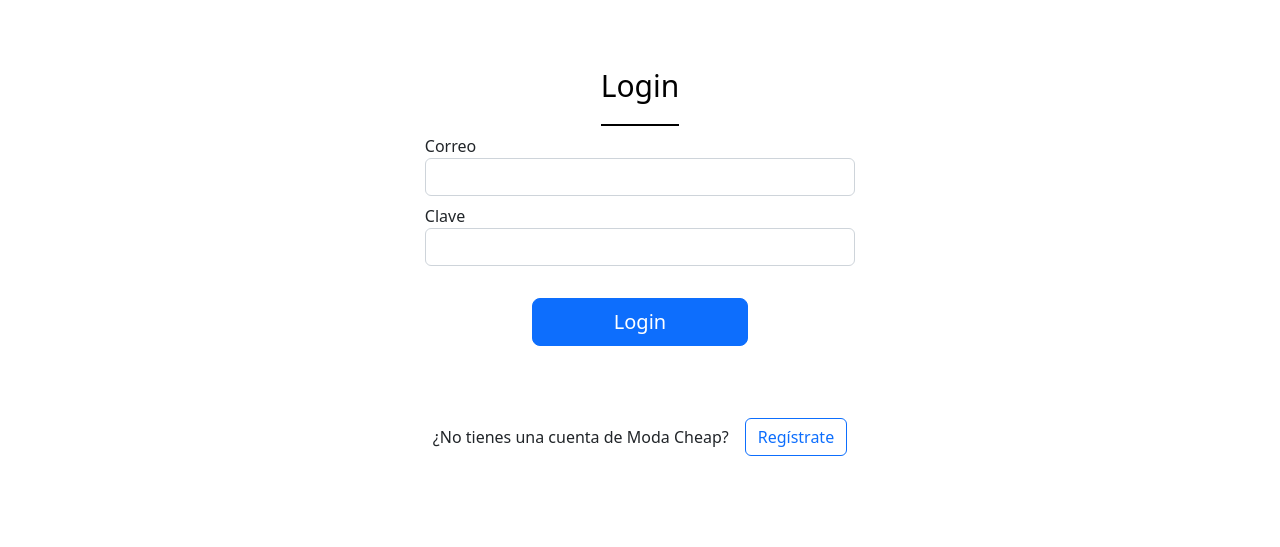
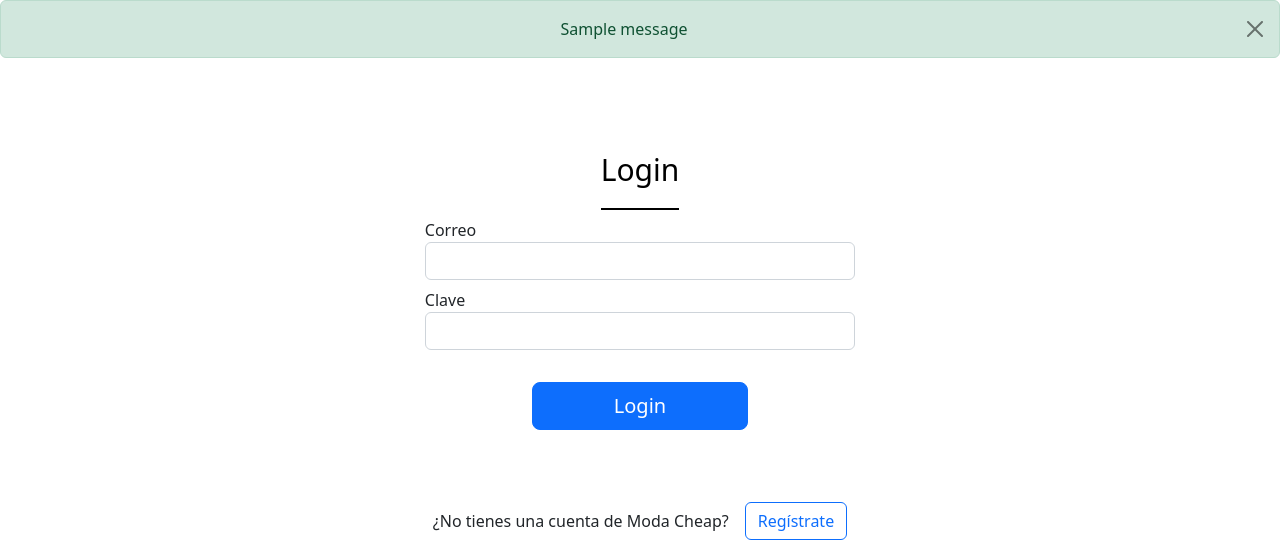
Before and after one commit to jjordanoc/modacheap, a Flask app: page /usuario/login in a window 1280 px wide. Shown: the part 86-633 px from the top of the page. Run offline with Flask 2, Linux system fonts and the light colour scheme; tables that the repository leaves empty hold one stand-in row (values such as "Sample post"); one stand-in notice (Sample message) is shown.

Commit message:
Se anadio un mejor manejo de errores

```diff
--- a/app.py
+++ b/app.py
@@ -1,4 +1,5 @@
 # Imports
+from curses.ascii import HT
 import sys
 import os
 from shortuuid import ShortUUID
@@ -8,6 +9,7 @@ from flask_migrate import Migrate
 from flask_login import login_required, LoginManager, login_user, current_user, logout_user
 from dotenv import load_dotenv
 from werkzeug.utils import secure_filename
+from werkzeug.exceptions import HTTPException
 from helpers import handle_error, handle_error_db
 import unittest
 
@@ -42,18 +44,22 @@ def usuario_login():
             usuario = load_user(correo)
             print(usuario)
             if not usuario or not usuario.check_clave(clave):
-                return redirect(url_for("usuario_login"))
+                raise Exception("Usuario o clave incorrectos.")
             login_user(usuario, remember=True)
             res["status"] = "success"
-            return jsonify(res)
+            res["message"] = "Ingreso con exito."
         except Exception as e:
+            res["status"] = "warning"
+            res["message"] = "Usuario o clave incorrectos."
             handle_error(e)
+        return jsonify(res)
 
     return render_template("login.html")
 
 @app.route("/usuario/logout")
 def usuario_logout():
     logout_user()
+    flash("Usted ha cerrado su sesion.", "info")
     return redirect(url_for("usuario_login"))
 
 # Controllers
@@ -80,12 +86,14 @@ def usuario_registrar():
             db.session.commit()
             login_user(user, remember=True)
             res["status"] = "success"
-            return jsonify(res)
+            res["message"] = "Usuario registrado con exito."
         except Exception as e:
+            res["status"] = "warning"
+            res["message"] = "No se pudo registrar su usuario."
             handle_error_db(e, db)
         finally:
             db.session.close()
-
+        return jsonify(res)
     return render_template("register.html")
 
 @app.route("/producto/buscar", methods=["GET"])
@@ -140,13 +148,15 @@ def producto_crear():
                 'sexo' : sexo,
                 'categoria' : categoria,
                 'distrito' : distrito,
-                "status" : "success"
+                "status" : "success",
+                "message" : "Se creo su producto con exito."
             }
         except Exception as e :
+            res["status"] = "warning"
+            res["message"] = "No se pudo crear su producto."
             handle_error_db(e, db)
         finally:
             db.session.close()
-        flash("Producto creado con exito.")
         return jsonify(res)
     return render_template("vender.html", usuario=current_user)
 
@@ -168,7 +178,10 @@ def imagen_crear():
         db.session.add(imagen)
         db.session.commit()
         res["status"] = "success"
+        res["message"] = "Se subio la imagen con exito."
     except Exception as e:
+        res["status"] = "warning"
+        res["message"] = "No se pudo subir la imagen."
         handle_error_db(e, db)
     finally:
         db.session.close()
@@ -183,13 +196,16 @@ def static_uploaded(img_id):
 def static_resources(img_id):
     return send_from_directory("static/resources", img_id)
 
-@app.errorhandler(404)
-def handle_not_found(error):
-    flash("Ocurrio un error inesperado.", category="error")
-    return redirect(url_for("usuario_login"))
+@app.errorhandler(HTTPException)
+def handle_http_error(e):
+    handle_error(e)
+    flash("Ocurrio un error inesperado.", category="danger")
+    return redirect(url_for("index"))
 
 @app.errorhandler(AssertionError)
-def handle_not_found(error):
+def handle_assertion(e):
+    handle_error(e)
+    flash("Ocurrio un error inesperado.", category="danger")
     return redirect(url_for("index"))
 
 # Run
--- a/static/scripts/main.js
+++ b/static/scripts/main.js
@@ -1,3 +1,16 @@
+const mostrarAlerta = function(status, message) {
+    const alerta = document.getElementById("alert");
+    alerta.classList.add("show");
+    alerta.classList.add("alert-" + status);
+    const messageBox = document.getElementById("message");
+    messageBox.innerHTML = message;
+}
+
+const ocultarAlerta = function() {
+    const alerta = document.getElementById("alert");
+    alerta.classList.remove("show");
+}
+
 const usuarioLogin = function(e) {
     e.preventDefault();
     const correo = document.getElementById("correo");
@@ -11,15 +24,15 @@ const usuarioLogin = function(e) {
         headers: {
             "Content-Type": "application/json"
         }
-    }).then(res => res.json()).then(function(resJson) {
+    }).then(function(res) {
+        return res.json();
+    }).then(function(resJson) {
         if (resJson["status"] == "success") {
             window.location.href = "/"
         }
         else {
-            throw Error("Error de ingreso. Intente de nuevo.");
+            mostrarAlerta(resJson["status"], resJson["message"]);
         }
-    }).catch(function(e) {
-        console.log(e);
     });
 }
 
@@ -40,13 +53,15 @@ const usuarioRegistrar = function(e) {
         headers: {
             "Content-Type": "application/json"
         }
-    }).then(res => res.json()).then(function(resJson) {
+    }).then(function(res) {
+        return res.json();
+    }).then(function(resJson) {
         if (resJson["status"] == "success") {
-            console.log(resJson);
             window.location.href = "/";
         }
-    }).catch(function(e) {
-        console.log(e);
+        else {
+            mostrarAlerta(resJson["status"], resJson["message"]);
+        }
     });
 }
 
@@ -100,14 +115,12 @@ const productoCrear = function(e) {
                 }).then(res => res.json()).then(function(resJson) {
                     if (resJson["status"] == "success") {
                         window.location.href = "/";
-
+                    }
+                    else {
+                        mostrarAlerta(resJson["status"], resJson["message"]);
                     }
                 });
             }
         }
-    }).catch(function() {
-
     });
-
-
 }
--- a/static/styles/main.css
+++ b/static/styles/main.css
@@ -317,3 +317,14 @@ input[name="r"]{
     width: 50px;
     height: 50px;
 }
+
+.hidden {
+    display: none;
+}
+
+
+#message, #alert {
+    margin: 0;
+    user-select: none;
+    pointer-events: none;
+}
--- a/templates/layout.html
+++ b/templates/layout.html
@@ -83,6 +83,14 @@
               </div>
             </div>
           </nav>
+        {% with messages = get_flashed_messages(with_categories=true) %}
+          {% if messages %}
+            {% for category, message in messages %}
+              <div class="alert alert-{{category}} alert-dismissible fade show d-flex justify-content-center" role="alert">{{message}}<button type="button" class="btn-close" data-bs-dismiss="alert" aria-label="Close"></button></div>
+            {% endfor %}
+          {% endif %}
+        {% endwith %}
+        <div class="alert alert-dismissible fade d-flex justify-content-center" role="alert" id="alert"><p id="message">Ocurrio un error.</p><button type="button" class="btn-close" onclick="ocultarAlerta();" aria-label="Close"></button></div>
         <main>
             {% block main %}
             {% endblock %}
--- a/templates/login.html
+++ b/templates/login.html
@@ -3,12 +3,10 @@
 
 {% block main %}
 <div class="container">
-
     <div class="d-flex flex-column align-items-center">
         <div class="form-header">
-            <h1 class="mt-5">Login</h1>
+            <h1>Login</h1>
         </div>
-
         <form id="login-form">
             <div class="d-flex flex-column">
                 <div class="form-group mb-2">
```
Also changed, not shown: helpers.py (+5 -5 lines), static/uploaded/43XZM6ruyLpq2qxXrbybJbxYReCj9s3bNH99HYc2v2ZDYoM7Whpinkfloyd.png (added), static/uploaded/5itJkTXm5CZ2sJYGGGW2VkAJKUNxTxcVuuNzDFLixNccVP7N88Firefox_wallpaper.png (added), static/uploaded/jX6oBZc7DVTZsV8WMLMhwivMvUTTggwHMLRXhwaw8HJCPmFjJ3Firefox_wallpaper.png (added).
